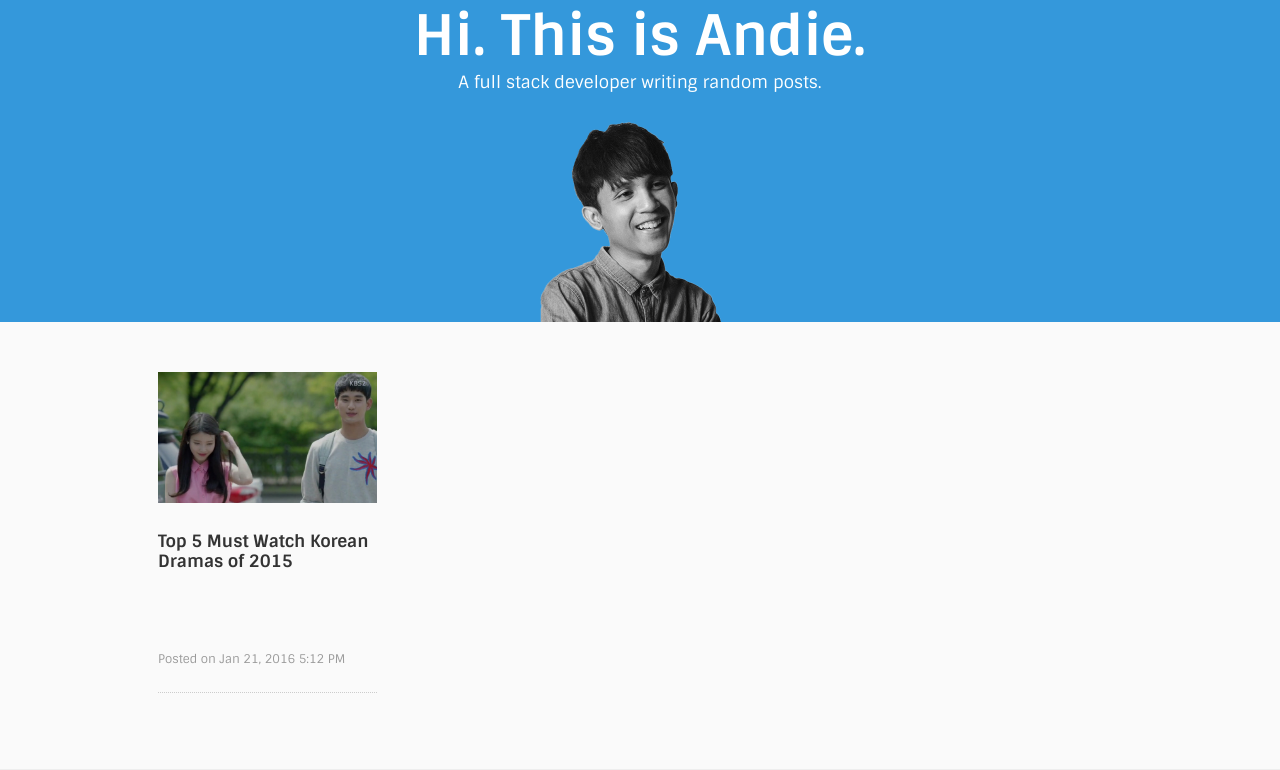
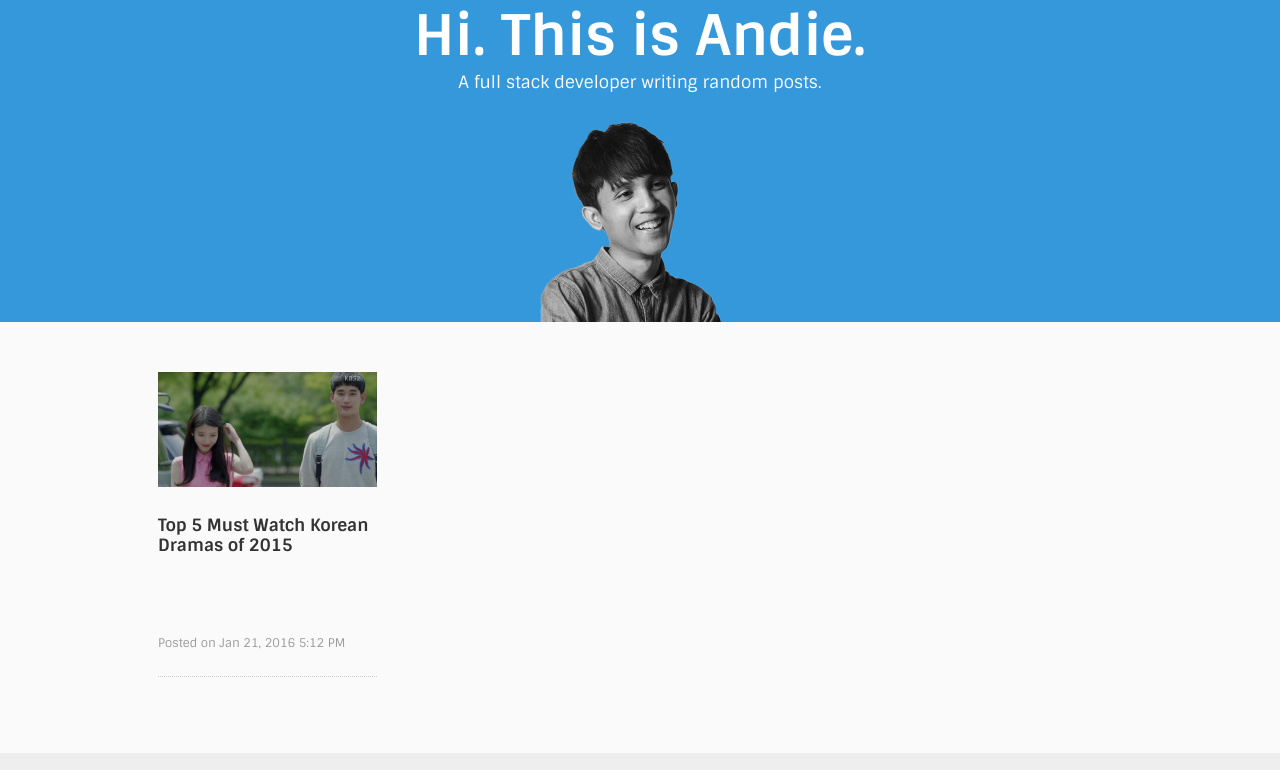
Before and after one commit to heyandie/andierabino, a Django app: page / in a window 1280 px wide. Shown: the part 71-841 px from the top of the page. Run offline with Django 3.2, Linux system fonts and the light colour scheme; data comes from the database, SQL or seed files in the repository.

Commit message:
add new pictures

```diff
--- a/static/css/main.css
+++ b/static/css/main.css
@@ -99,6 +99,10 @@ a {
   word-break: break-all;
 }
 
+a h5 {
+  word-break: normal;
+}
+
 p, .excerpt {
   font-weight: 300;
   color: #444;
@@ -142,7 +146,7 @@ a:hover {
 }
 
 .blog-thumbnail {
-  padding: 60% 0 0 0;
+  padding: 52.44% 0 0 0;
   position: relative;
   margin-bottom: 10px;
 }
@@ -395,6 +399,7 @@ a:hover {
 div.image {
   position: relative;
 }
+
 
 div.image-p {
   margin-bottom: 15px;
```
Also changed, not shown: static/images/descendants-joongki.jpg (added), static/images/descendants-of-the-sun.jpg, static/images/descendants-songhyekyo.jpg (added), static/images/p.jpg (renamed from static/images/descendants-couples.jpg).
